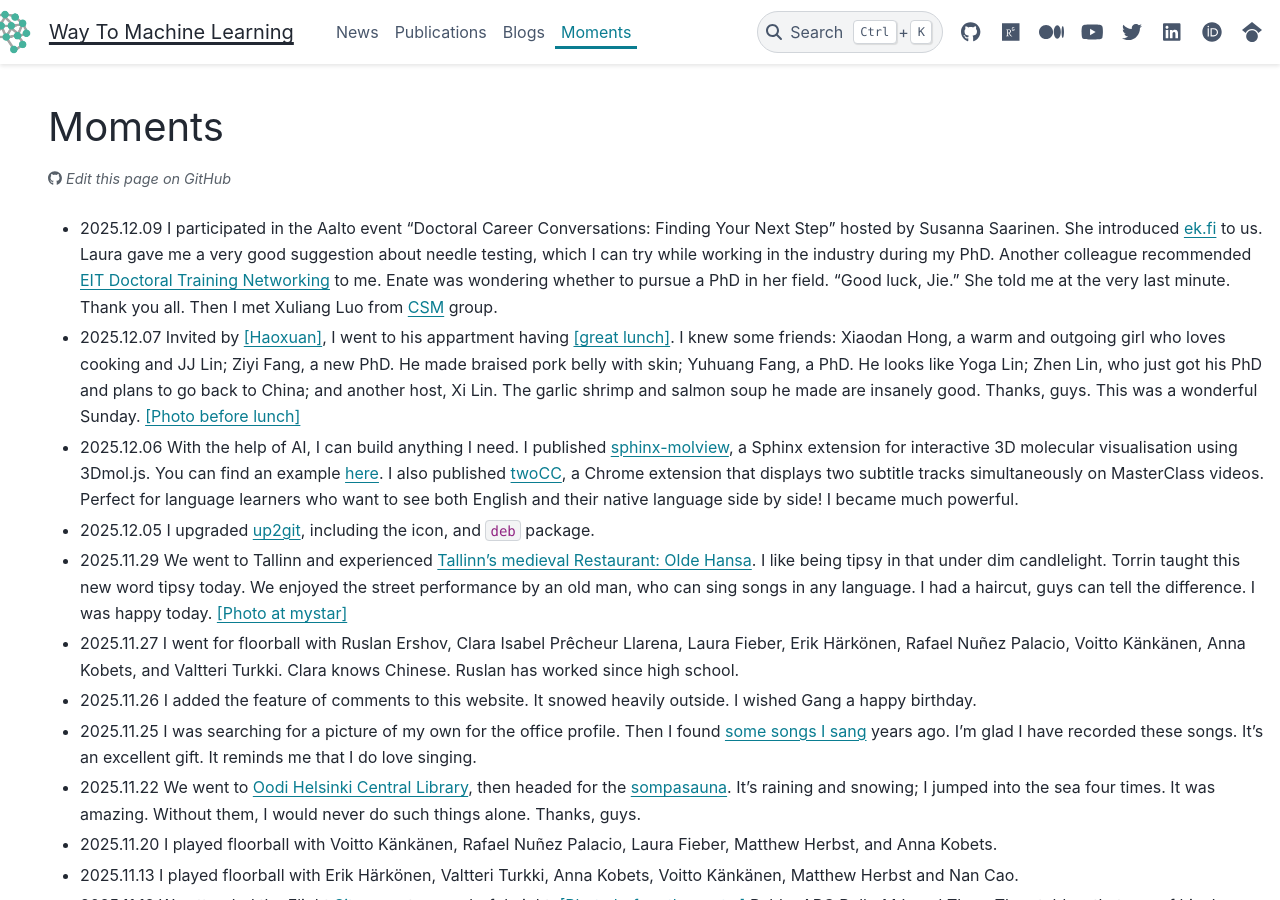
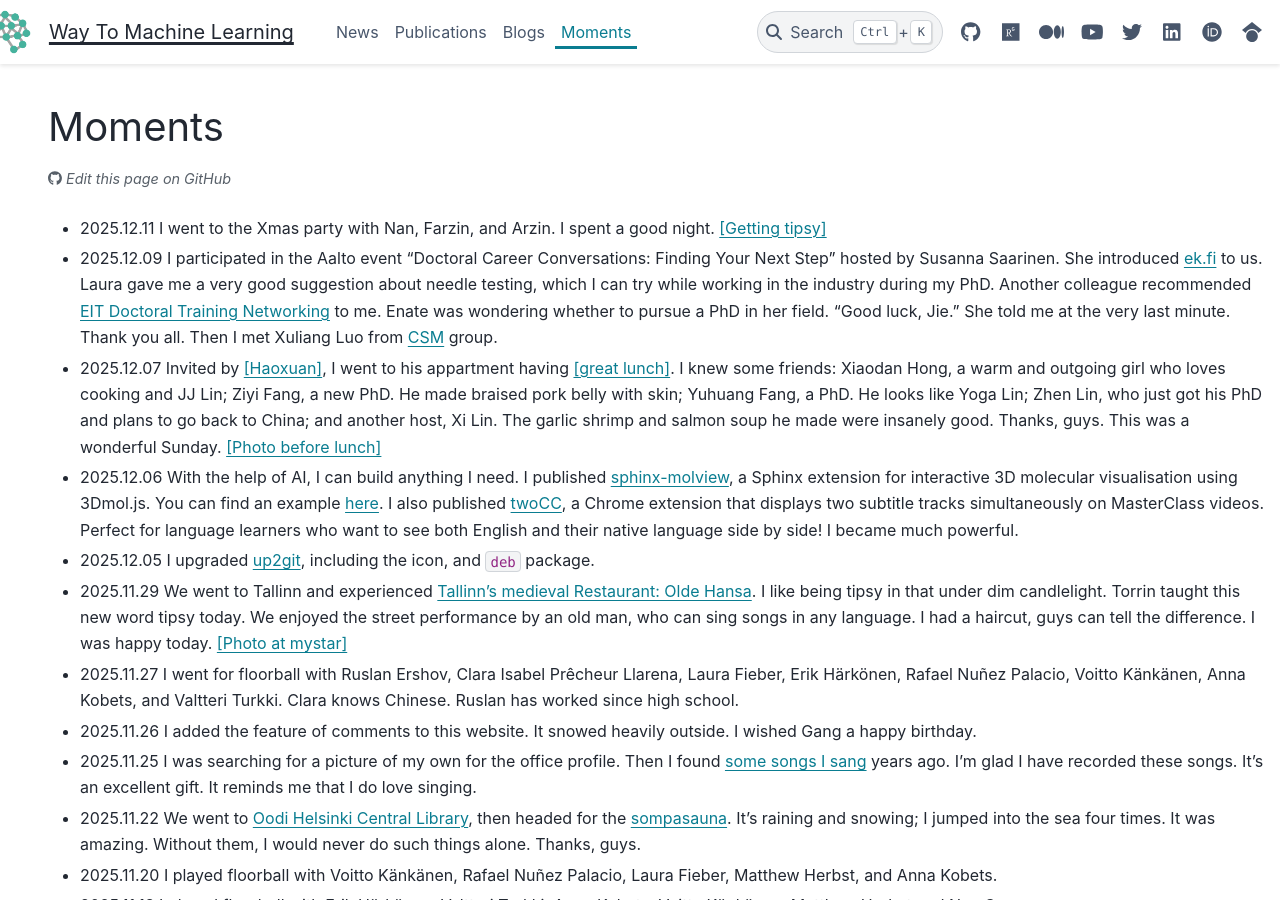
Before and after one commit to way2ml/way2ml.github.io, a Sphinx documentation site: the page built from doc/moments.md, in a window 1280 px wide and 900 px high. Built offline with Sphinx 7.4.7 and the PyData theme 0.15.4, drawn with Linux system fonts in a browser that asks for light colours; comment, search, counter and statistics services are not loaded.

Commit message:
Update moments.md

```diff
--- a/doc/moments.md
+++ b/doc/moments.md
@@ -4,8 +4,9 @@ comment: True
 ---
 
 # Moments
+- 2025.12.11 I went to the Xmas party with Nan, Farzin, and Arzin. I spent a good night. <a href="./_static/moments/20251211_xmas.jpg" target="_blank" rel="noopener">[Getting tipsy]</a>
 - 2025.12.09 I participated in the Aalto event "Doctoral Career Conversations: Finding Your Next Step" hosted by Susanna Saarinen. She introduced [ek.fi](https://ek.fi/en/) to us.  Laura gave me a very good suggestion about needle testing, which I can try while working in the industry during my PhD. Another colleague recommended [EIT Doctoral Training Networking](https://www.eiturbanmobility.eu/what-we-offer/education-and-training/doctoral-training-programme/) to me. Enate was wondering whether to pursue a PhD in her field. "Good luck, Jie." She told me at the very last minute.  Thank you all. Then I met Xuliang Luo from [CSM](https://www.aalto.fi/en/department-of-applied-physics/complex-systems-and-materials-csm) group.
-- 2025.12.07 Invited by <a href="./_static/moments/20251207_HaoxuanYou.jpeg" target="_blank" rel="noopener">[Haoxuan]</a>, I went to his appartment having <a href="./_static/moments/20251207_HaoxuanYou_and_XiLin.jpeg" target="_blank" rel="noopener">[great lunch]</a>. I knew some friends: Xiaodan Hong, a warm and outgoing girl who loves cooking and JJ Lin; Ziyi Fang, a new PhD. He made braised pork belly with skin; Yuhuang Fang, a PhD. He looks like Yoga Lin; Zhen Lin, who just got his PhD and plans to go back to China; and another host, Xi Lin. The garlic shrimp and salmon soup he made are insanely good. Thanks, guys. This was a wonderful Sunday. <a href="./_static/moments/20251207_all.jpg" target="_blank" rel="noopener">[Photo before lunch]</a>
+- 2025.12.07 Invited by <a href="./_static/moments/20251207_HaoxuanYou.jpeg" target="_blank" rel="noopener">[Haoxuan]</a>, I went to his appartment having <a href="./_static/moments/20251207_HaoxuanYou_and_XiLin.jpeg" target="_blank" rel="noopener">[great lunch]</a>. I knew some friends: Xiaodan Hong, a warm and outgoing girl who loves cooking and JJ Lin; Ziyi Fang, a new PhD. He made braised pork belly with skin; Yuhuang Fang, a PhD. He looks like Yoga Lin; Zhen Lin, who just got his PhD and plans to go back to China; and another host, Xi Lin. The garlic shrimp and salmon soup he made were insanely good. Thanks, guys. This was a wonderful Sunday. <a href="./_static/moments/20251207_all.jpg" target="_blank" rel="noopener">[Photo before lunch]</a>
 - 2025.12.06 With the help of AI, I can build anything I need. I published [sphinx-molview](https://github.com/HuangJiaLian/sphinx-molview), a Sphinx extension for interactive 3D molecular visualisation using 3Dmol.js.  You can find an example [here](https://way2ml.github.io/blogs/sphinx.html#molecular-visualisation). I also published [twoCC](https://github.com/HuangJiaLian/twoCC), a Chrome extension that displays two subtitle tracks simultaneously on MasterClass videos. Perfect for language learners who want to see both English and their native language side by side! I became much powerful.
 - 2025.12.05 I upgraded [up2git](https://github.com/HuangJiaLian/Up2Git), including the icon, and `deb` package.
 - 2025.11.29 We went to Tallinn and experienced [Tallinn's medieval Restaurant: Olde Hansa](https://www.oldehansa.ee/). I like being tipsy in that under dim candlelight. Torrin taught this new word tipsy today. We enjoyed the street performance by an old man, who can sing songs in any language. I had a haircut, guys can tell the difference. I was happy today. <a href="./_static/moments/20251129_myStar.jpg" target="_blank" rel="noopener">[Photo at mystar]</a>
```
